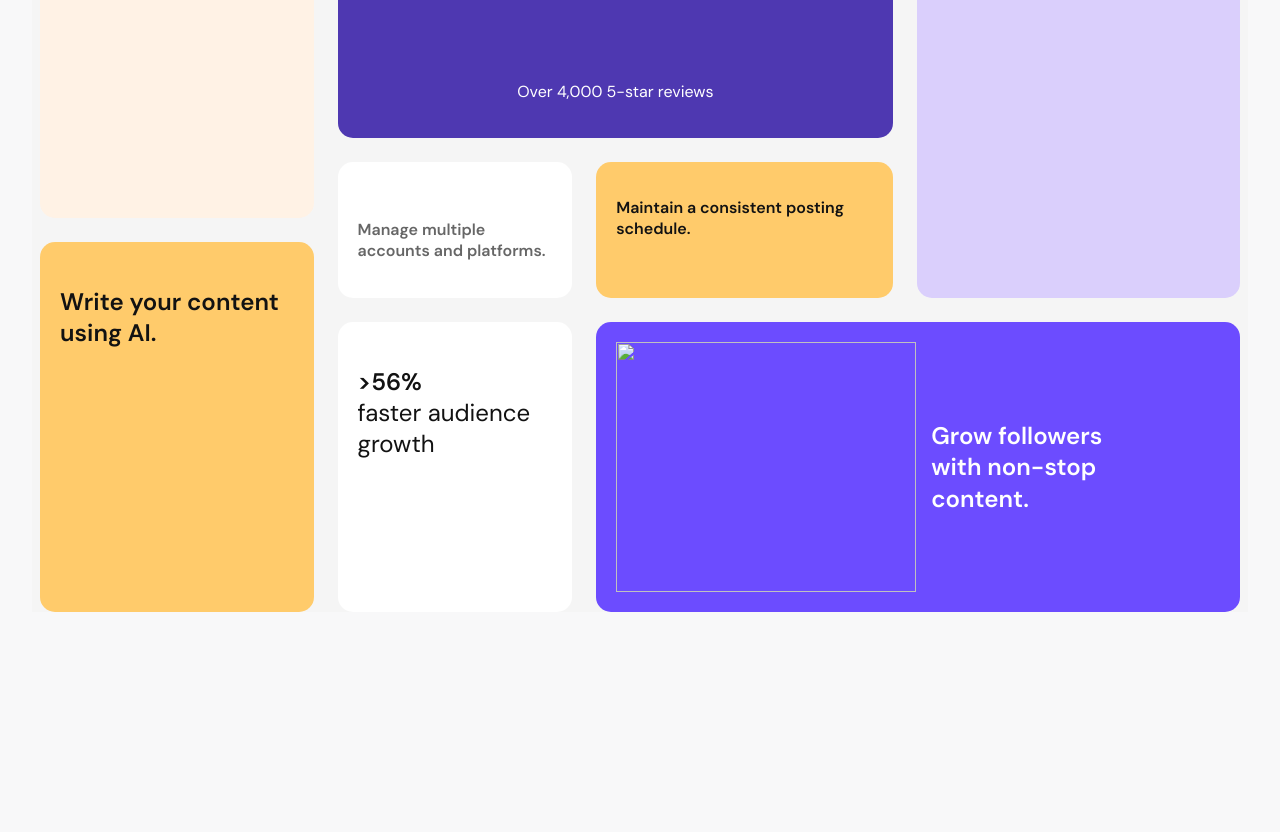
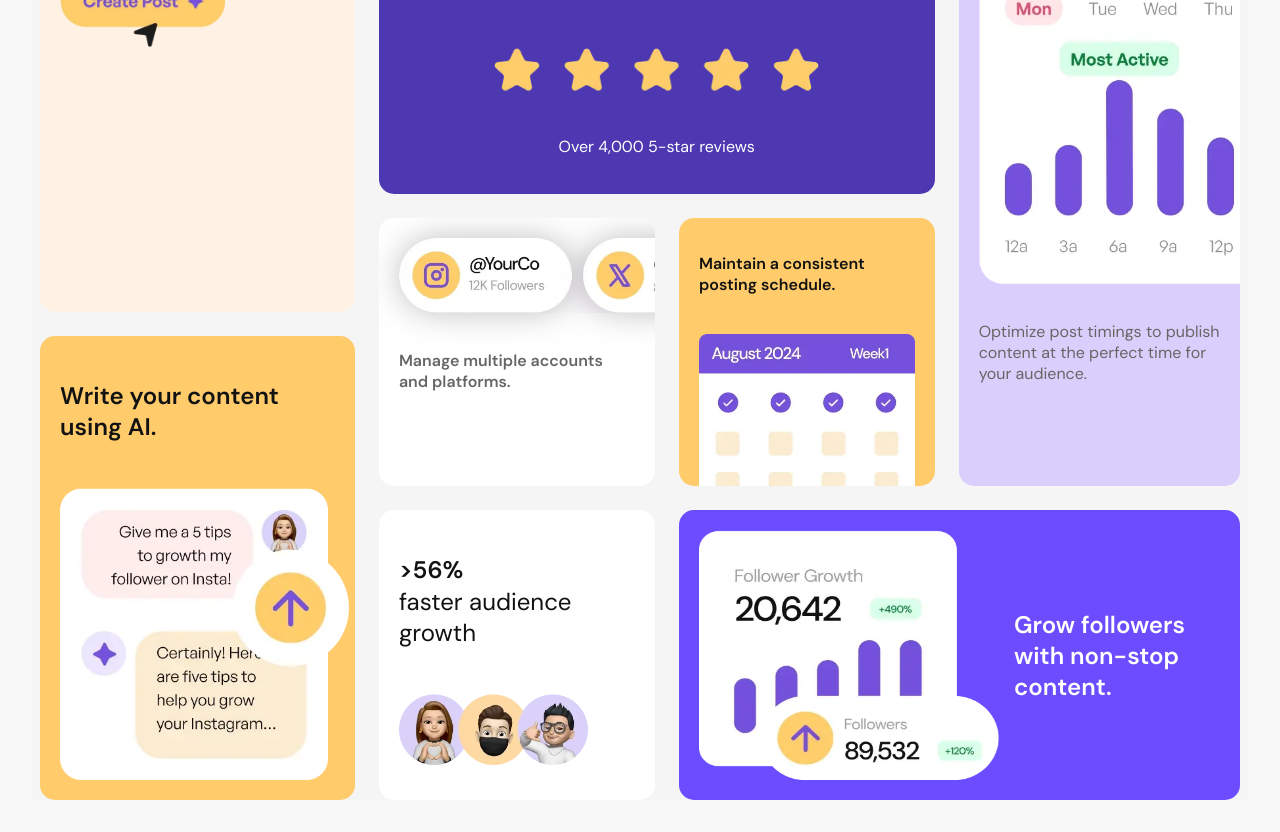
Before and after one commit to hakimich24/bento-grid-layout, a plain HTML site: page index.html in a window 1280 px wide. Shown: the part 288-1120 px from the top of the page. Before the commit the page ends 932 px from the top, so only its background shows below. Drawn offline with Linux system fonts and the light colour scheme.

Commit message:
Add files via upload

```diff
--- a/index.html
+++ b/index.html
@@ -10,46 +10,46 @@
 <div class="grid-container">
   <div class="item item-1">
    <p class="heading">Social Media <span class="highlight">10x</span> Faster with AI</p>
-   <img src="images/illustration-five-stars.webp" alt="">
+   <img src="illustration-five-stars.webp" alt="">
    <p class="description">Over 4,000 5-star reviews</p>
   </div>
 
   <div class="item item-2">
-    <img src="images/illustration-multiple-platforms.webp" alt="">
+    <img src="illustration-multiple-platforms.webp" alt="">
  <p class="description"><strong>Manage multiple accounts and platforms.</strong></p>
  </div>
 
 <div class="item item-3">
   <p><strong>Maintain a consistent posting schedule.</strong></p>
-   <img src="images/illustration-consistent-schedule.webp" alt="">
+   <img src="illustration-consistent-schedule.webp" alt="">
 </div>
 
 <div class="item item-4">
    <p class="heading"><strong>Schedule to social media.</strong></p>
-  <img src="images/illustration-schedule-posts.webp" alt="">
+  <img src="illustration-schedule-posts.webp" alt="">
  <p class="description">Optimize post timings to publish content at the perfect time for your audience.</p>
  </div>
 
 <div class="item item-5">
   <div class="content">
-  <img src="images/illustration-grow-followers.webp" alt="">
+  <img src="illustration-grow-followers.webp" alt="">
   <p class="description"><strong>Grow followers <br> with non-stop <br> content.</strong></p>
   </div>
 </div>
 
   <div class="item item-6">
     <p><span class="highlight"><strong> >56% </strong></span><br> faster audience growth</p>
-    <img src="images/illustration-audience-growth.webp" alt="">
+    <img src="illustration-audience-growth.webp" alt="">
   </div>
 
   <div class="item item-7">
     <p><strong>Create and schedule content<span class="highlight"> quicker</span></strong>.</p>
-    <img src="images/illustration-create-post.webp" alt="">
+    <img src="illustration-create-post.webp" alt="">
  </div>
 
  <div class="item item-8">
    <p><strong>Write your content using AI.</strong></p>
-  <img src="images/illustration-ai-content.webp" alt="">
+  <img src="illustration-ai-content.webp" alt="">
   </div>
 
 </div>
```
